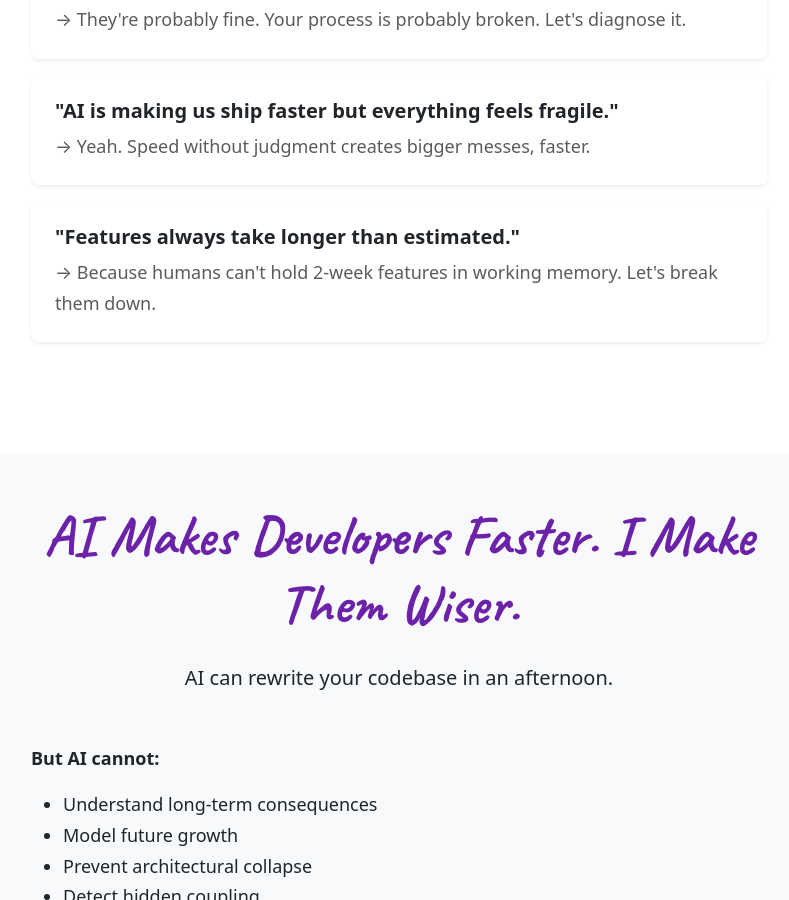
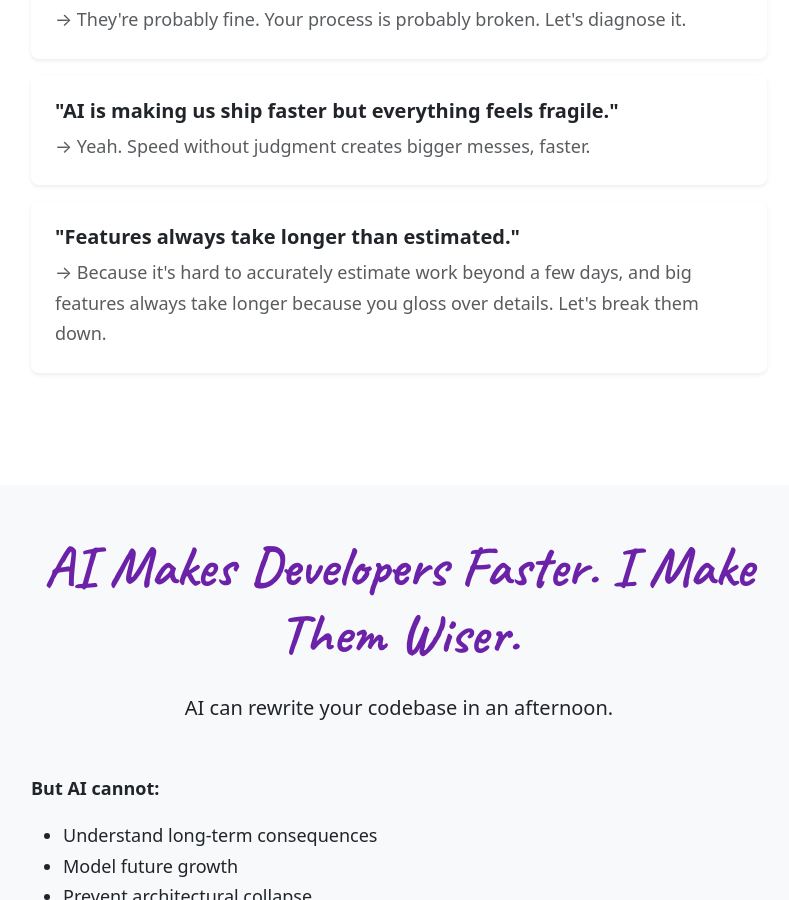
Before and after one commit to backupparachute/ctoconnect-website, a Jekyll site: the page built from index.html, in a window 1280 px wide and 900 px high, scrolled down 5801 px. Shown: the whole window, without its empty margins (241-1030 px from the left). Built offline with Jekyll 4.4.1, drawn with Linux system fonts in a browser that asks for light colours; comment, search, counter and statistics services are not loaded.

Commit message:
tweak copy

```diff
--- a/index.html
+++ b/index.html
@@ -214,7 +214,7 @@ description: I spent 20 years rescuing teams from architectural disasters. Now I
                 <div class="card shadow-sm rounded-3 mb-3 border-0">
                     <div class="card-body p-4">
                         <h5 class="fw-bold mb-2">"Features always take longer than estimated."</h5>
-                        <p class="text-muted mb-0">→ Because humans can't hold 2-week features in working memory. Let's break them down.</p>
+                        <p class="text-muted mb-0">→ Because it's hard to accurately estimate work beyond a few days, and big features always take longer because you gloss over details. Let's break them down.</p>
                     </div>
                 </div>
             </div>
```
